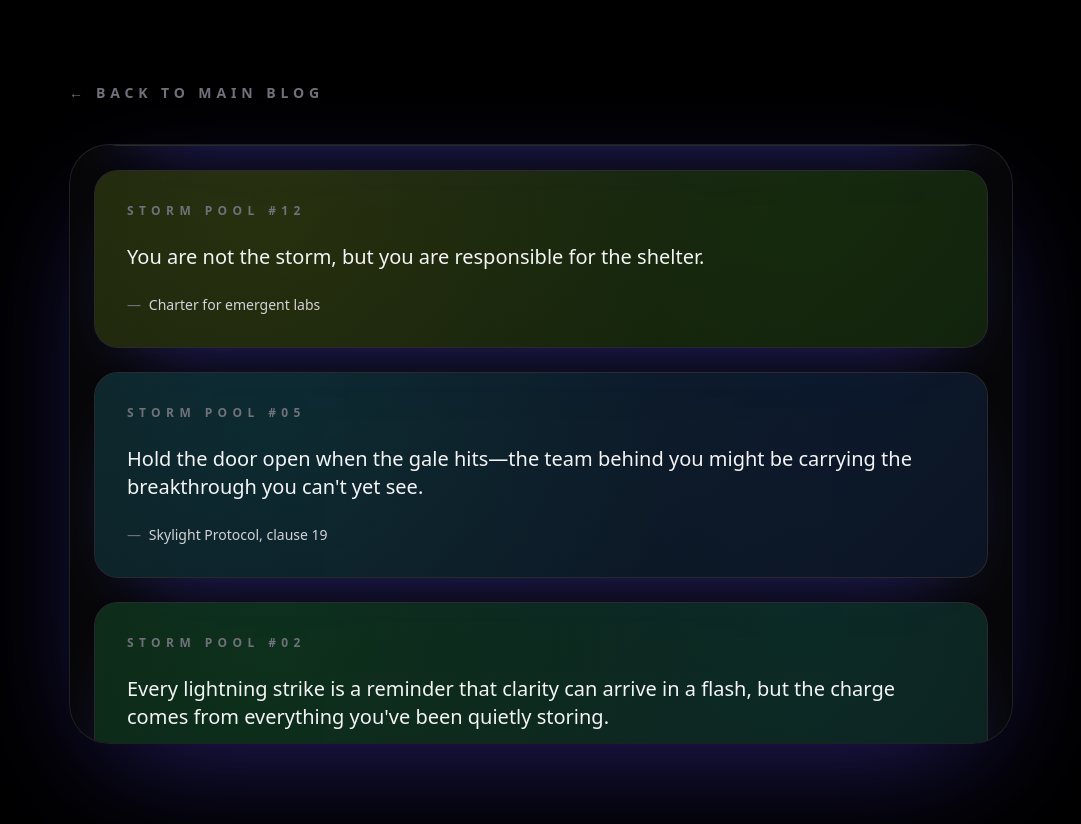
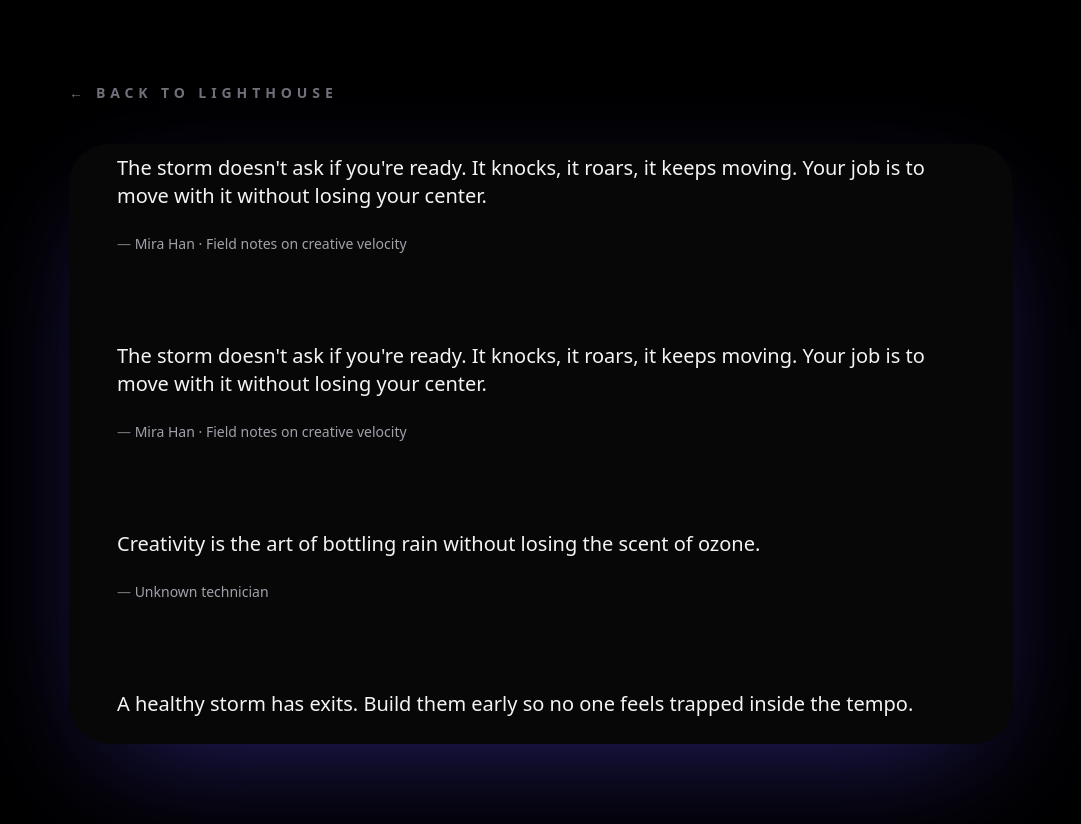
Before and after one commit to A1yCE005/Blog_Alpha, a Next.js app: page /storm in a window 1280 px wide. Shown: the whole page, without its empty margins (99-1180 px from the left). Built offline with nearby package versions, Linux system fonts and the light colour scheme.

Commit message:
Refine Storm page presentation

```diff
--- a/app/globals.css
+++ b/app/globals.css
@@ -44,6 +44,14 @@ article pre {
 
 :where(*::-webkit-scrollbar-corner) {
   background: var(--scrollbar-track);
+}
+
+.storm-scroll-container {
+  scrollbar-width: none;
+}
+
+.storm-scroll-container::-webkit-scrollbar {
+  display: none;
 }
 
 article pre::-webkit-scrollbar {
--- a/app/storm/StormPageContent.tsx
+++ b/app/storm/StormPageContent.tsx
@@ -19,12 +19,10 @@ const LOAD_THRESHOLD = 240;
 
 type StormPoolQuote = StormQuote & {
   poolIndex: number;
-  baseHue: number;
 };
 
 type StormSample = StormQuote & {
   poolIndex: number;
-  hue: number;
 };
 
 type StormItem = StormSample & {
@@ -54,7 +52,6 @@ export function StormPageContent({ quotes }: StormPageContentProps) {
     return quotes.map((quote, index) => ({
       ...quote,
       poolIndex: index,
-      baseHue: Math.round((index * 137.508) % 360),
     }));
   }, [quotes]);
 
@@ -96,15 +93,12 @@ export function StormPageContent({ quotes }: StormPageContentProps) {
   const sample = useCallback((): StormSample => {
     const index = Math.floor(Math.random() * pool.length);
     const base = pool[index]!;
-    const hueJitter = (Math.random() - 0.5) * 24;
-    const hue = (base.baseHue + hueJitter + 360) % 360;
 
     return {
       text: base.text,
       author: base.author,
       source: base.source,
       poolIndex: base.poolIndex,
-      hue,
     } satisfies StormSample;
   }, [pool]);
 
@@ -245,7 +239,7 @@ export function StormPageContent({ quotes }: StormPageContentProps) {
               className="inline-flex items-center gap-2 text-sm font-semibold uppercase tracking-[0.35em] text-zinc-500 transition-colors duration-200 hover:text-violet-200"
               tabIndex={isInteractive ? undefined : -1}
             >
-              <span aria-hidden>←</span> Back to main blog
+              <span aria-hidden>←</span> Back to Lighthouse
             </Link>
           </div>
 
@@ -262,7 +256,7 @@ export function StormPageContent({ quotes }: StormPageContentProps) {
               <div
                 ref={containerRef}
                 onScroll={handleScroll}
-                className="storm-scroll-container relative flex h-[70vh] flex-col overflow-y-auto rounded-[2.5rem] border border-white/10 bg-zinc-950/80 p-6 shadow-[0_40px_120px_-40px_rgba(94,76,255,0.45)] sm:h-[75vh]"
+                className="storm-scroll-container relative flex h-[70vh] flex-col overflow-y-auto rounded-[2.5rem] bg-zinc-950/80 p-6 shadow-[0_40px_120px_-40px_rgba(94,76,255,0.45)] sm:h-[75vh]"
               >
                 <div className="flex flex-col gap-6">
                   {items.map((item) => (
@@ -289,7 +283,7 @@ type StormQuoteCardProps = {
 };
 
 function StormQuoteCard({ item, onReenter }: StormQuoteCardProps) {
-  const { text, author, source, hue, poolIndex } = item;
+  const { text, author, source } = item;
   const cardRef = useRef<HTMLDivElement>(null);
   const seenRef = useRef(false);
   const visibleRef = useRef(false);
@@ -321,32 +315,15 @@ function StormQuoteCard({ item, onReenter }: StormQuoteCardProps) {
     };
   }, [onReenter]);
 
-  const gradientStyle = useMemo(() => {
-    const secondaryHue = (hue + 32) % 360;
-    return {
-      background:
-        `radial-gradient(circle at 20% 20%, hsl(${hue} 80% 22% / 0.4), transparent 55%), ` +
-        `radial-gradient(circle at 80% 10%, hsl(${secondaryHue} 80% 20% / 0.35), transparent 60%), ` +
-        `linear-gradient(135deg, hsl(${hue} 70% 14% / 0.8), hsl(${secondaryHue} 70% 10% / 0.85))`,
-    };
-  }, [hue]);
-
   return (
-    <article
-      ref={cardRef}
-      className="relative overflow-hidden rounded-3xl border border-white/10 bg-zinc-900/70 p-8 shadow-[0_30px_80px_-45px_rgba(86,76,255,0.6)] transition-transform duration-500 ease-out hover:-translate-y-1"
-    >
-      <div aria-hidden className="pointer-events-none absolute inset-0 opacity-60" style={gradientStyle} />
-      <div className="relative flex flex-col gap-6">
-        <p className="text-xs font-semibold uppercase tracking-[0.45em] text-zinc-500">
-          Storm pool #{String(poolIndex + 1).padStart(2, "0")}
-        </p>
+    <article ref={cardRef} className="relative px-4 py-8 sm:px-6">
+      <div className="flex flex-col gap-6">
         <p className="text-lg leading-relaxed text-zinc-100 whitespace-pre-line sm:text-xl">
           {text}
         </p>
         {(author || source) && (
-          <p className="text-sm font-medium text-zinc-300">
-            <span className="uppercase tracking-[0.3em] text-zinc-500">—</span>{" "}
+          <p className="text-sm font-medium text-zinc-400">
+            <span className="text-zinc-500">—</span>{" "}
             {author}
             {author && source ? " · " : ""}
             {source}
```
